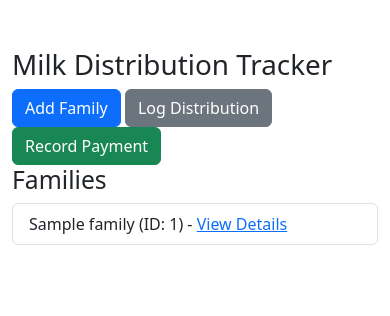
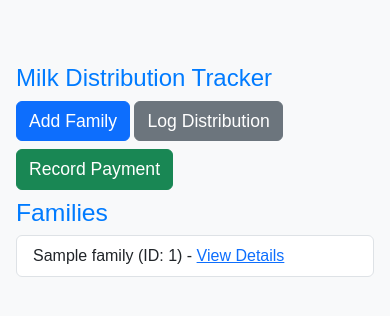
Before and after one commit to LoneWolf092701/milk-tracker, a Flask app: page / in a window 390 px wide. Shown: the top 316 px of the page. Run offline with Flask 3, Linux system fonts and the light colour scheme; tables that the repository leaves empty hold one stand-in row (values such as "Sample post").

Commit message:
CSS Changes

```diff
--- /dev/null
+++ b/css/custom.css
@@ -0,0 +1,41 @@
+body {
+    background-color: #f8f9fa;
+    font-family: 'Arial', sans-serif;
+    color: #333;
+}
+
+h1, h2 {
+    color: #007bff;
+}
+
+.btn {
+    font-size: 1.1rem; /* Larger buttons for mobile touch */
+    margin-bottom: 0.5rem;
+}
+
+.form-control {
+    font-size: 1rem;
+}
+
+@media (max-width: 576px) {
+    .container {
+        padding: 1rem; /* More padding on small screens */
+    }
+    h1 {
+        font-size: 1.5rem; /* Smaller headings on mobile */
+    }
+    table {
+        font-size: 0.9rem; /* Adjust table text for mobile */
+    }
+}
+
+/* Custom table styling */
+.table th, .table td {
+    text-align: center;
+    vertical-align: middle;
+}
+
+.list-group-item {
+    border-radius: 0.5rem;
+    margin-bottom: 0.5rem;
+}
--- /dev/null
+++ b/js/custom.js
@@ -0,0 +1,8 @@
+document.addEventListener('DOMContentLoaded', function() {
+    const forms = document.querySelectorAll('form');
+    forms.forEach(form => {
+        form.addEventListener('submit', function() {
+            alert('Form submitted successfully!');
+        });
+    });
+});
--- a/templates/add_family.html
+++ b/templates/add_family.html
@@ -2,8 +2,10 @@
 <html lang="en">
 <head>
     <meta charset="UTF-8">
+    <meta name="viewport" content="width=device-width, initial-scale=1">
     <title>Add Family</title>
     <link rel="stylesheet" href="https://cdn.jsdelivr.net/npm/bootstrap@5.3.0/dist/css/bootstrap.min.css">
+    <link rel="stylesheet" href="{{ url_for('static', filename='css/custom.css') }}">
 </head>
 <body class="container mt-5">
     <h1>Add New Family</h1>
@@ -14,5 +16,7 @@
         {{ form.submit(class="btn btn-primary") }}
     </form>
     <a href="{{ url_for('index') }}">Back</a>
+    <script src="https://cdn.jsdelivr.net/npm/bootstrap@5.3.0/dist/js/bootstrap.bundle.min.js"></script>
+    <script src="{{ url_for('static', filename='js/custom.js') }}"></script>
 </body>
 </html>
--- a/templates/index.html
+++ b/templates/index.html
@@ -2,8 +2,10 @@
 <html lang="en">
 <head>
     <meta charset="UTF-8">
+    <meta name="viewport" content="width=device-width, initial-scale=1">
     <title>Milk Tracker</title>
     <link rel="stylesheet" href="https://cdn.jsdelivr.net/npm/bootstrap@5.3.0/dist/css/bootstrap.min.css">
+    <link rel="stylesheet" href="{{ url_for('static', filename='css/custom.css') }}">
 </head>
 <body class="container mt-5">
     <h1>Milk Distribution Tracker</h1>
@@ -18,5 +20,7 @@
         </li>
         {% endfor %}
     </ul>
+    <script src="https://cdn.jsdelivr.net/npm/bootstrap@5.3.0/dist/js/bootstrap.bundle.min.js"></script>
+    <script src="{{ url_for('static', filename='js/custom.js') }}"></script>
 </body>
 </html>
--- a/templates/log_distribution.html
+++ b/templates/log_distribution.html
@@ -2,8 +2,10 @@
 <html lang="en">
 <head>
     <meta charset="UTF-8">
+    <meta name="viewport" content="width=device-width, initial-scale=1">
     <title>Log Distribution</title>
     <link rel="stylesheet" href="https://cdn.jsdelivr.net/npm/bootstrap@5.3.0/dist/css/bootstrap.min.css">
+    <link rel="stylesheet" href="{{ url_for('static', filename='css/custom.css') }}">
 </head>
 <body class="container mt-5">
     <h1>Log Milk Distribution</h1>
@@ -16,5 +18,7 @@
         {{ form.submit(class="btn btn-primary") }}
     </form>
     <a href="{{ url_for('index') }}">Back</a>
+    <script src="https://cdn.jsdelivr.net/npm/bootstrap@5.3.0/dist/js/bootstrap.bundle.min.js"></script>
+    <script src="{{ url_for('static', filename='js/custom.js') }}"></script>
 </body>
 </html>
--- a/templates/record_payment.html
+++ b/templates/record_payment.html
@@ -2,8 +2,10 @@
 <html lang="en">
 <head>
     <meta charset="UTF-8">
+    <meta name="viewport" content="width=device-width, initial-scale=1">
     <title>Record Payment</title>
     <link rel="stylesheet" href="https://cdn.jsdelivr.net/npm/bootstrap@5.3.0/dist/css/bootstrap.min.css">
+    <link rel="stylesheet" href="{{ url_for('static', filename='css/custom.css') }}">
 </head>
 <body class="container mt-5">
     <h1>Record Payment</h1>
@@ -15,5 +17,7 @@
         {{ form.submit(class="btn btn-primary") }}
     </form>
     <a href="{{ url_for('index') }}">Back</a>
+    <script src="https://cdn.jsdelivr.net/npm/bootstrap@5.3.0/dist/js/bootstrap.bundle.min.js"></script>
+    <script src="{{ url_for('static', filename='js/custom.js') }}"></script>
 </body>
 </html>
--- a/templates/view_family.html
+++ b/templates/view_family.html
@@ -2,8 +2,10 @@
 <html lang="en">
 <head>
     <meta charset="UTF-8">
+    <meta name="viewport" content="width=device-width, initial-scale=1">
     <title>View Family</title>
     <link rel="stylesheet" href="https://cdn.jsdelivr.net/npm/bootstrap@5.3.0/dist/css/bootstrap.min.css">
+    <link rel="stylesheet" href="{{ url_for('static', filename='css/custom.css') }}">
 </head>
 <body class="container mt-5">
     <h1>{{ family.name }} Details</h1>
@@ -28,5 +30,7 @@
     </table>
     <h2>Balance: {{ balance }}</h2>
     <a href="{{ url_for('index') }}">Back</a>
+    <script src="https://cdn.jsdelivr.net/npm/bootstrap@5.3.0/dist/js/bootstrap.bundle.min.js"></script>
+    <script src="{{ url_for('static', filename='js/custom.js') }}"></script>
 </body>
 </html>
```
